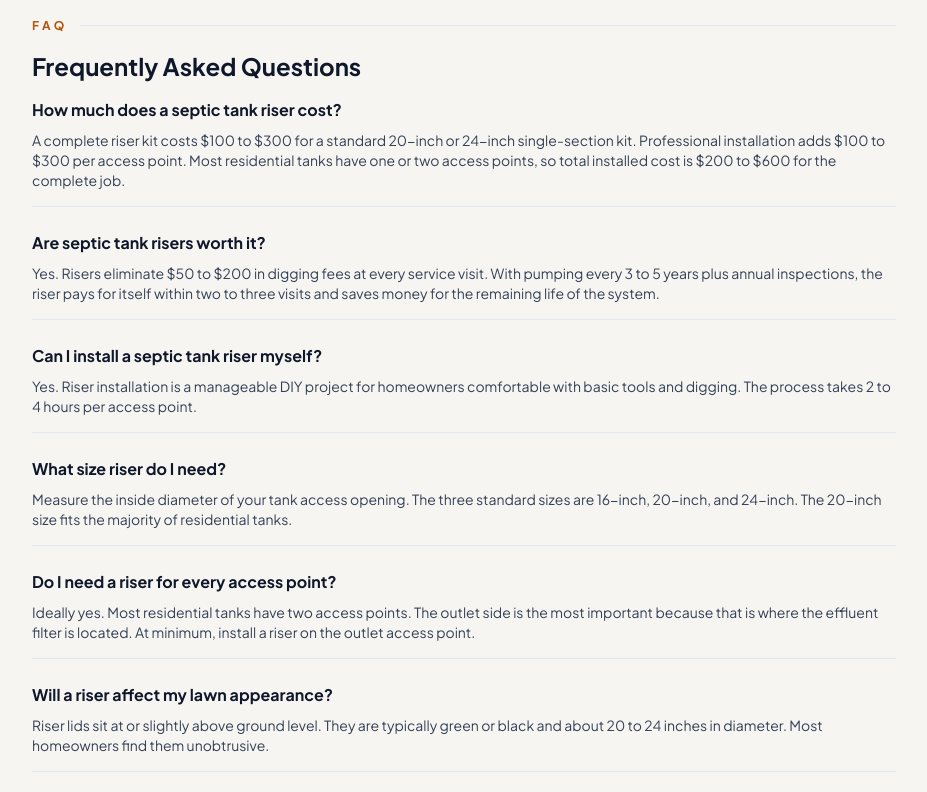
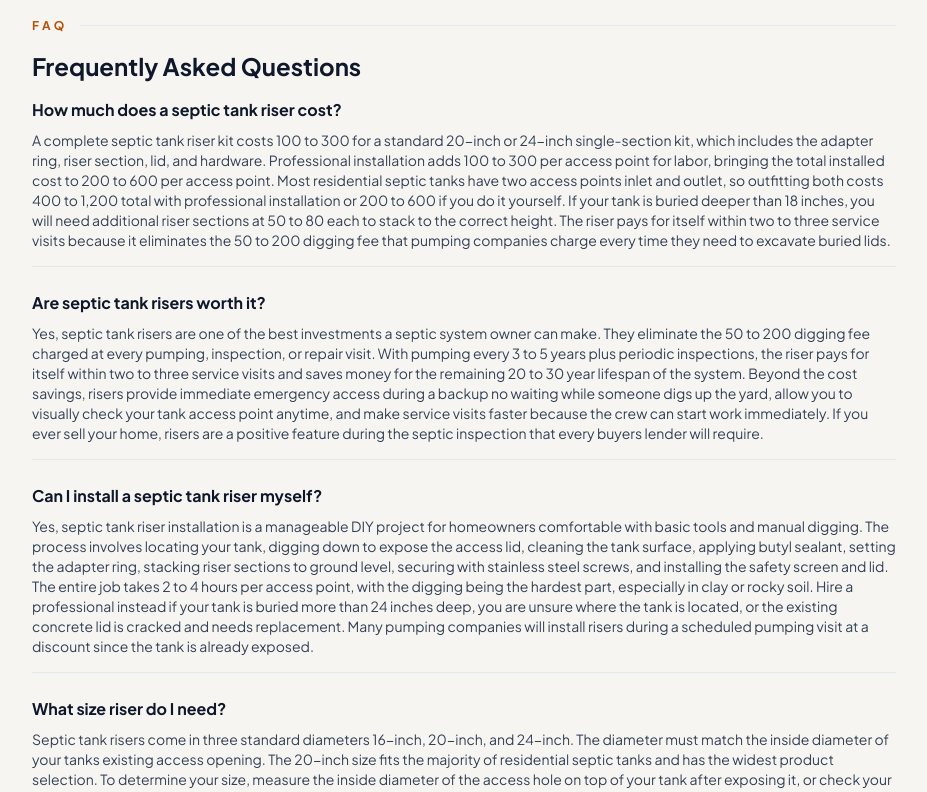
Before and after one commit to thebasementguide2026/theseptic.guide-, a Next.js app: page /reviews/best-septic-tank-risers in a window 1280 px wide. Shown: the part 5380-6172 px from the top of the page, without its empty margins (176-1103 px from the left). Built offline with nearby package versions, Linux system fonts and the light colour scheme.

Commit message:
Update FAQ answers on best septic tank risers page

```diff
--- a/app/reviews/best-septic-tank-risers/page.tsx
+++ b/app/reviews/best-septic-tank-risers/page.tsx
@@ -13,12 +13,12 @@ const faqSchema = {
   '@context': 'https://schema.org',
   '@type': 'FAQPage',
   mainEntity: [
-    { '@type': 'Question', name: 'How much does a septic tank riser cost?', acceptedAnswer: { '@type': 'Answer', text: 'A complete riser kit costs $100 to $300 for a standard 20-inch or 24-inch single-section kit. Professional installation adds $100 to $300 per access point. Most residential tanks have one or two access points, so total installed cost is $200 to $600 for the complete job.' } },
-    { '@type': 'Question', name: 'Are septic tank risers worth it?', acceptedAnswer: { '@type': 'Answer', text: 'Yes. Risers eliminate $50 to $200 in digging fees at every service visit. With pumping every 3 to 5 years plus annual inspections, the riser pays for itself within two to three visits and saves money for the remaining life of the system.' } },
-    { '@type': 'Question', name: 'Can I install a septic tank riser myself?', acceptedAnswer: { '@type': 'Answer', text: 'Yes. Riser installation is a manageable DIY project for homeowners comfortable with basic tools and digging. The process takes 2 to 4 hours per access point.' } },
-    { '@type': 'Question', name: 'What size riser do I need?', acceptedAnswer: { '@type': 'Answer', text: 'Measure the inside diameter of your tank access opening. The three standard sizes are 16-inch, 20-inch, and 24-inch. The 20-inch size fits the majority of residential tanks.' } },
-    { '@type': 'Question', name: 'Do I need a riser for every access point?', acceptedAnswer: { '@type': 'Answer', text: 'Ideally yes. Most residential tanks have two access points. The outlet side is the most important because that is where the effluent filter is located. At minimum, install a riser on the outlet access point.' } },
-    { '@type': 'Question', name: 'Will a riser affect my lawn appearance?', acceptedAnswer: { '@type': 'Answer', text: 'Riser lids sit at or slightly above ground level. They are typically green or black and about 20 to 24 inches in diameter. Most homeowners find them unobtrusive.' } },
+    { '@type': 'Question', name: 'How much does a septic tank riser cost?', acceptedAnswer: { '@type': 'Answer', text: 'A complete septic tank riser kit costs 100 to 300 for a standard 20-inch or 24-inch single-section kit, which includes the adapter ring, riser section, lid, and hardware. Professional installation adds 100 to 300 per access point for labor, bringing the total installed cost to 200 to 600 per access point. Most residential septic tanks have two access points inlet and outlet, so outfitting both costs 400 to 1,200 total with professional installation or 200 to 600 if you do it yourself. If your tank is buried deeper than 18 inches, you will need additional riser sections at 50 to 80 each to stack to the correct height. The riser pays for itself within two to three service visits because it eliminates the 50 to 200 digging fee that pumping companies charge every time they need to excavate buried lids.' } },
+    { '@type': 'Question', name: 'Are septic tank risers worth it?', acceptedAnswer: { '@type': 'Answer', text: 'Yes, septic tank risers are one of the best investments a septic system owner can make. They eliminate the 50 to 200 digging fee charged at every pumping, inspection, or repair visit. With pumping every 3 to 5 years plus periodic inspections, the riser pays for itself within two to three service visits and saves money for the remaining 20 to 30 year lifespan of the system. Beyond the cost savings, risers provide immediate emergency access during a backup no waiting while someone digs up the yard, allow you to visually check your tank access point anytime, and make service visits faster because the crew can start work immediately. If you ever sell your home, risers are a positive feature during the septic inspection that every buyers lender will require.' } },
+    { '@type': 'Question', name: 'Can I install a septic tank riser myself?', acceptedAnswer: { '@type': 'Answer', text: 'Yes, septic tank riser installation is a manageable DIY project for homeowners comfortable with basic tools and manual digging. The process involves locating your tank, digging down to expose the access lid, cleaning the tank surface, applying butyl sealant, setting the adapter ring, stacking riser sections to ground level, securing with stainless steel screws, and installing the safety screen and lid. The entire job takes 2 to 4 hours per access point, with the digging being the hardest part, especially in clay or rocky soil. Hire a professional instead if your tank is buried more than 24 inches deep, you are unsure where the tank is located, or the existing concrete lid is cracked and needs replacement. Many pumping companies will install risers during a scheduled pumping visit at a discount since the tank is already exposed.' } },
+    { '@type': 'Question', name: 'What size riser do I need?', acceptedAnswer: { '@type': 'Answer', text: 'Septic tank risers come in three standard diameters 16-inch, 20-inch, and 24-inch. The diameter must match the inside diameter of your tanks existing access opening. The 20-inch size fits the majority of residential septic tanks and has the widest product selection. To determine your size, measure the inside diameter of the access hole on top of your tank after exposing it, or check your as-built drawing from the local health department. For height, measure the distance from the top of your tank to ground level and stack 6-inch and 12-inch riser sections to reach grade. If you are unsure of any measurement, ask your pumping company to measure during your next service visit.' } },
+    { '@type': 'Question', name: 'Do I need a riser for every access point?', acceptedAnswer: { '@type': 'Answer', text: 'Ideally, yes. Most residential septic tanks have two access points one over the inlet baffle where waste enters the tank from the house, and one over the outlet baffle where effluent exits to the drainfield. The outlet side is the most important access point because that is where the effluent filter is located, and the filter needs to be cleaned every time the tank is pumped. If budget is a concern, install a riser on the outlet access point first and add the inlet side later. Having risers on both access points gives the pumping crew full access to inspect baffles, clean the filter, and pump from both ends of the tank, which results in a more thorough service.' } },
+    { '@type': 'Question', name: 'Will a riser affect my lawn appearance?', acceptedAnswer: { '@type': 'Answer', text: 'Riser lids sit at or slightly above ground level and are typically green or black polyethylene, about 20 to 24 inches in diameter. Most homeowners find them unobtrusive, comparable to a sprinkler head cover or utility access cap. Flat lids sit flush with the grass and can be partially concealed by surrounding vegetation. Domed lids sit slightly higher and are more visible but shed rainwater and debris better. Some homeowners place a decorative garden rock, planter, or landscape feature over the lid for aesthetics, but make sure any cover is easily removable since the pumping crew needs quick access. Never bury the riser lid under soil or mulch, as this defeats the entire purpose of the installation.' } },
   ],
 }
 
@@ -195,27 +195,27 @@ export default function BestSepticTankRisers() {
           <div className='space-y-6'>
             <div className='border-b border-slate-200 pb-4'>
               <h3 className='text-base font-bold text-slate-900 mb-2'>How much does a septic tank riser cost?</h3>
-              <p className='text-slate-700 text-sm'>A complete riser kit costs $100 to $300 for a standard 20-inch or 24-inch single-section kit. Professional installation adds $100 to $300 per access point. Most residential tanks have one or two access points, so total installed cost is $200 to $600 for the complete job.</p>
+              <p className='text-slate-700 text-sm'>A complete septic tank riser kit costs 100 to 300 for a standard 20-inch or 24-inch single-section kit, which includes the adapter ring, riser section, lid, and hardware. Professional installation adds 100 to 300 per access point for labor, bringing the total installed cost to 200 to 600 per access point. Most residential septic tanks have two access points inlet and outlet, so outfitting both costs 400 to 1,200 total with professional installation or 200 to 600 if you do it yourself. If your tank is buried deeper than 18 inches, you will need additional riser sections at 50 to 80 each to stack to the correct height. The riser pays for itself within two to three service visits because it eliminates the 50 to 200 digging fee that pumping companies charge every time they need to excavate buried lids.</p>
             </div>
             <div className='border-b border-slate-200 pb-4'>
               <h3 className='text-base font-bold text-slate-900 mb-2'>Are septic tank risers worth it?</h3>
-              <p className='text-slate-700 text-sm'>Yes. Risers eliminate $50 to $200 in digging fees at every service visit. With pumping every 3 to 5 years plus annual inspections, the riser pays for itself within two to three visits and saves money for the remaining life of the system.</p>
+              <p className='text-slate-700 text-sm'>Yes, septic tank risers are one of the best investments a septic system owner can make. They eliminate the 50 to 200 digging fee charged at every pumping, inspection, or repair visit. With pumping every 3 to 5 years plus periodic inspections, the riser pays for itself within two to three service visits and saves money for the remaining 20 to 30 year lifespan of the system. Beyond the cost savings, risers provide immediate emergency access during a backup no waiting while someone digs up the yard, allow you to visually check your tank access point anytime, and make service visits faster because the crew can start work immediately. If you ever sell your home, risers are a positive feature during the septic inspection that every buyers lender will require.</p>
             </div>
             <div className='border-b border-slate-200 pb-4'>
               <h3 className='text-base font-bold text-slate-900 mb-2'>Can I install a septic tank riser myself?</h3>
-              <p className='text-slate-700 text-sm'>Yes. Riser installation is a manageable DIY project for homeowners comfortable with basic tools and digging. The process takes 2 to 4 hours per access point.</p>
+              <p className='text-slate-700 text-sm'>Yes, septic tank riser installation is a manageable DIY project for homeowners comfortable with basic tools and manual digging. The process involves locating your tank, digging down to expose the access lid, cleaning the tank surface, applying butyl sealant, setting the adapter ring, stacking riser sections to ground level, securing with stainless steel screws, and installing the safety screen and lid. The entire job takes 2 to 4 hours per access point, with the digging being the hardest part, especially in clay or rocky soil. Hire a professional instead if your tank is buried more than 24 inches deep, you are unsure where the tank is located, or the existing concrete lid is cracked and needs replacement. Many pumping companies will install risers during a scheduled pumping visit at a discount since the tank is already exposed.</p>
             </div>
             <div className='border-b border-slate-200 pb-4'>
               <h3 className='text-base font-bold text-slate-900 mb-2'>What size riser do I need?</h3>
-              <p className='text-slate-700 text-sm'>Measure the inside diameter of your tank access opening. The three standard sizes are 16-inch, 20-inch, and 24-inch. The 20-inch size fits the majority of residential tanks.</p>
+              <p className='text-slate-700 text-sm'>Septic tank risers come in three standard diameters 16-inch, 20-inch, and 24-inch. The diameter must match the inside diameter of your tanks existing access opening. The 20-inch size fits the majority of residential septic tanks and has the widest product selection. To determine your size, measure the inside diameter of the access hole on top of your tank after exposing it, or check your as-built drawing from the local health department. For height, measure the distance from the top of your tank to ground level and stack 6-inch and 12-inch riser sections to reach grade. If you are unsure of any measurement, ask your pumping company to measure during your next service visit.</p>
             </div>
             <div className='border-b border-slate-200 pb-4'>
               <h3 className='text-base font-bold text-slate-900 mb-2'>Do I need a riser for every access point?</h3>
-              <p className='text-slate-700 text-sm'>Ideally yes. Most residential tanks have two access points. The outlet side is the most important because that is where the effluent filter is located. At minimum, install a riser on the outlet access point.</p>
+              <p className='text-slate-700 text-sm'>Ideally, yes. Most residential septic tanks have two access points one over the inlet baffle where waste enters the tank from the house, and one over the outlet baffle where effluent exits to the drainfield. The outlet side is the most important access point because that is where the effluent filter is located, and the filter needs to be cleaned every time the tank is pumped. If budget is a concern, install a riser on the outlet access point first and add the inlet side later. Having risers on both access points gives the pumping crew full access to inspect baffles, clean the filter, and pump from both ends of the tank, which results in a more thorough service.</p>
             </div>
             <div className='border-b border-slate-200 pb-4'>
               <h3 className='text-base font-bold text-slate-900 mb-2'>Will a riser affect my lawn appearance?</h3>
-              <p className='text-slate-700 text-sm'>Riser lids sit at or slightly above ground level. They are typically green or black and about 20 to 24 inches in diameter. Most homeowners find them unobtrusive.</p>
+              <p className='text-slate-700 text-sm'>Riser lids sit at or slightly above ground level and are typically green or black polyethylene, about 20 to 24 inches in diameter. Most homeowners find them unobtrusive, comparable to a sprinkler head cover or utility access cap. Flat lids sit flush with the grass and can be partially concealed by surrounding vegetation. Domed lids sit slightly higher and are more visible but shed rainwater and debris better. Some homeowners place a decorative garden rock, planter, or landscape feature over the lid for aesthetics, but make sure any cover is easily removable since the pumping crew needs quick access. Never bury the riser lid under soil or mulch, as this defeats the entire purpose of the installation.</p>
             </div>
           </div>
         </div>
```
